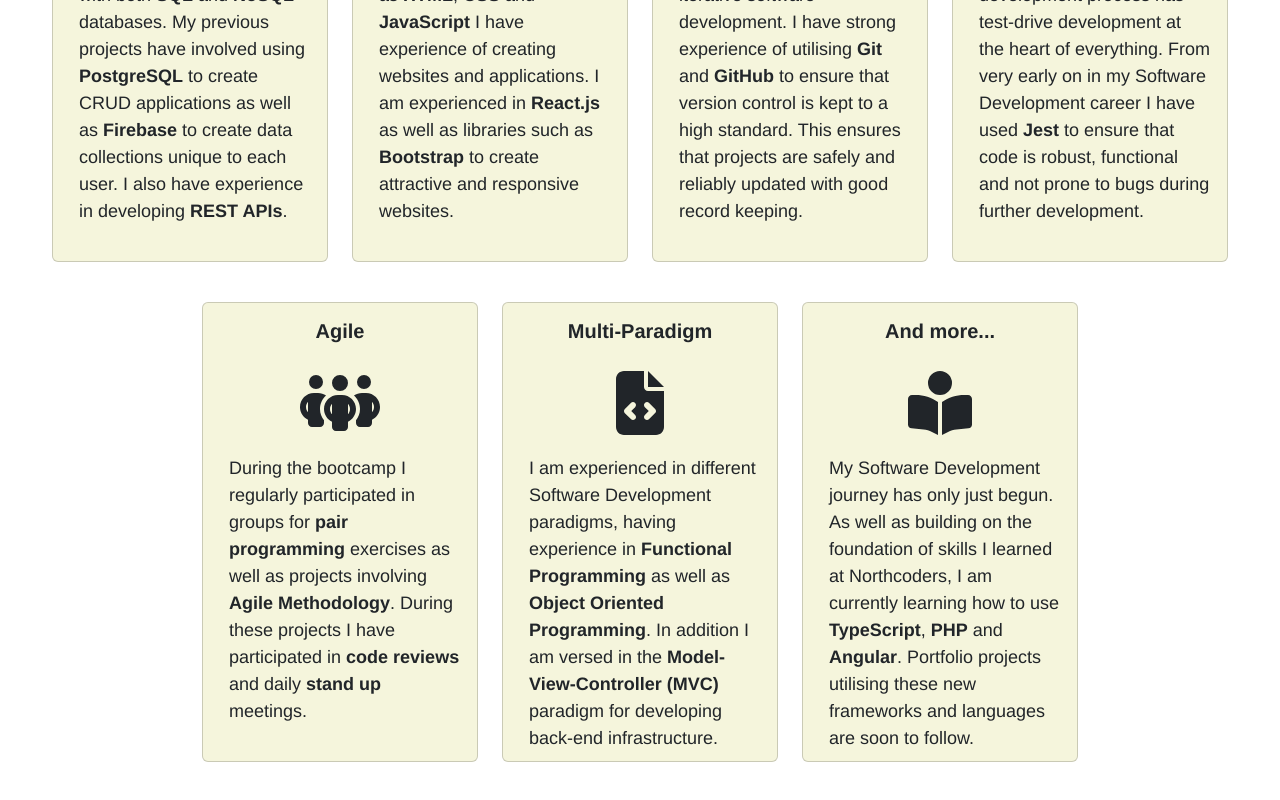
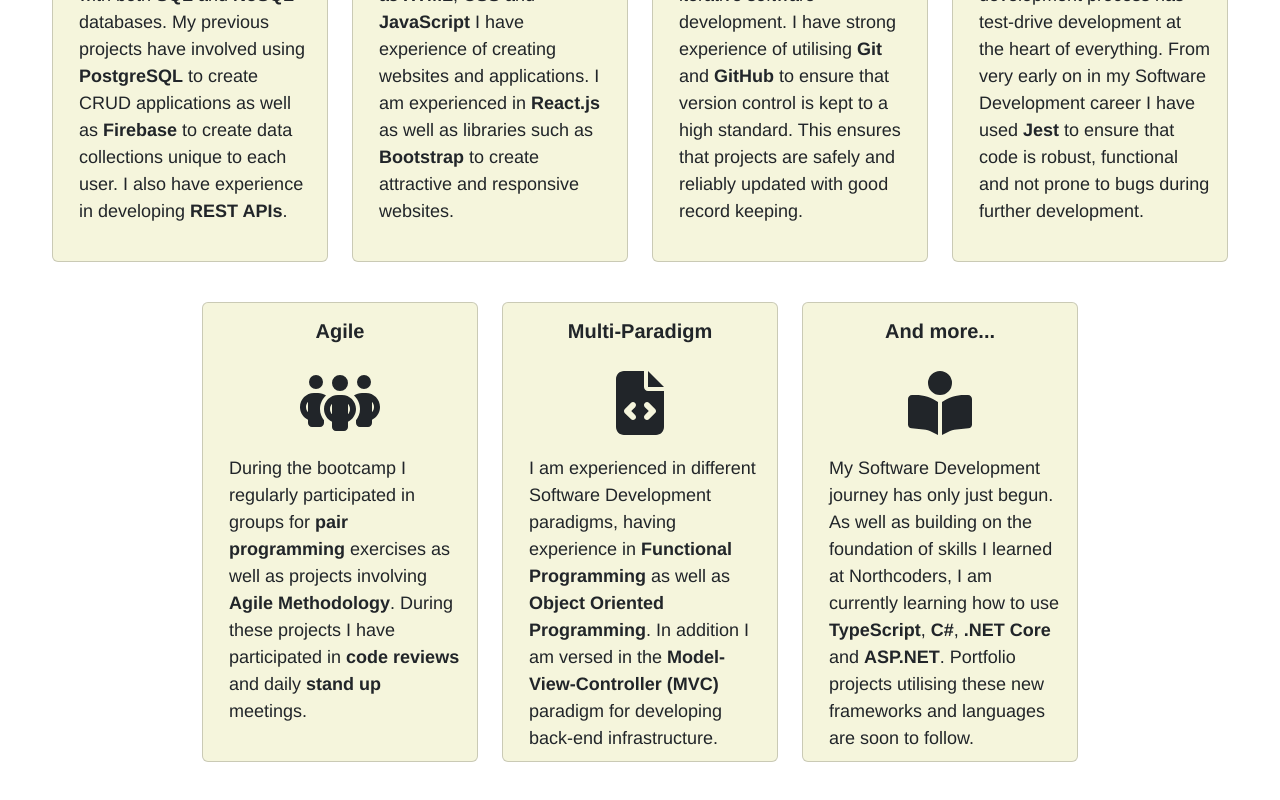
Before and after one commit to RoKen1000/portfolio-website, a React (Create React App) app: page /skills in a window 1280 px wide. Shown: the part 354-1154 px from the top of the page. Built offline with nearby package versions, Linux system fonts and the light colour scheme.

Commit message:
Minor amendment to skills currently being learned in the skills section.

```diff
--- a/src/components/Skills.jsx
+++ b/src/components/Skills.jsx
@@ -95,7 +95,7 @@ export const Skills = () => {
                                         <FontAwesomeIcon icon={faBookOpenReader} size="4x" id="icon" /><br></br>
                                     <Card.Text >
                                         My Software Development journey has only just begun. As well as building on the foundation of skills I learned at Northcoders,
-                                        I am currently learning how to use <strong>TypeScript</strong>, <strong>PHP</strong> and <strong>Angular</strong>. Portfolio projects utilising these new frameworks and languages are soon to follow.
+                                        I am currently learning how to use <strong>TypeScript</strong>, <strong>C#</strong>, <strong>.NET Core</strong> and <strong>ASP.NET</strong>. Portfolio projects utilising these new frameworks and languages are soon to follow.
                                     </Card.Text>
                                 </Card.Body>
                             </Card>
```
